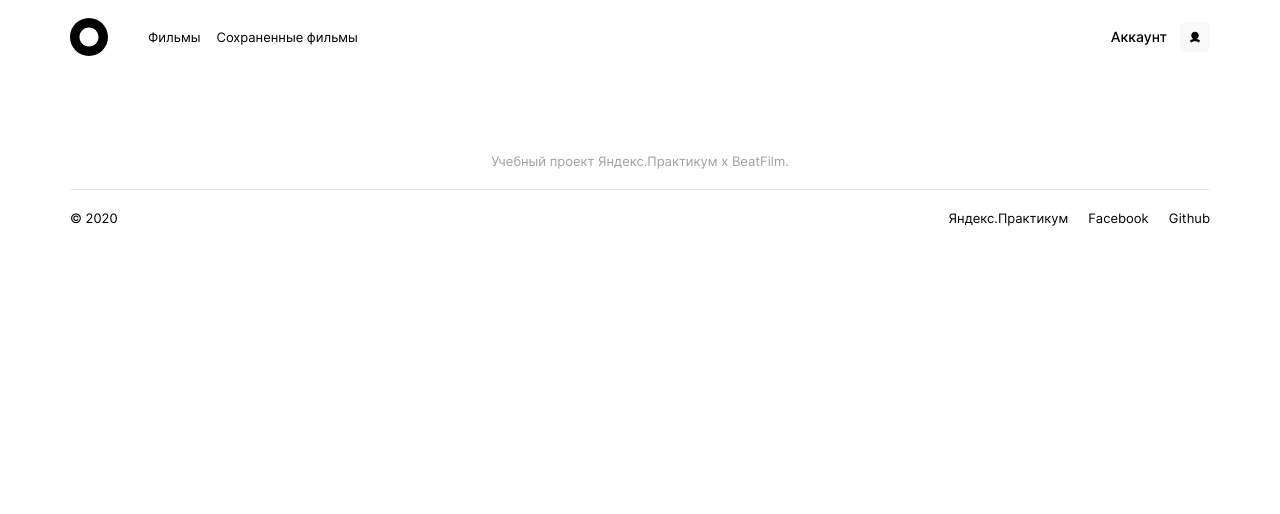
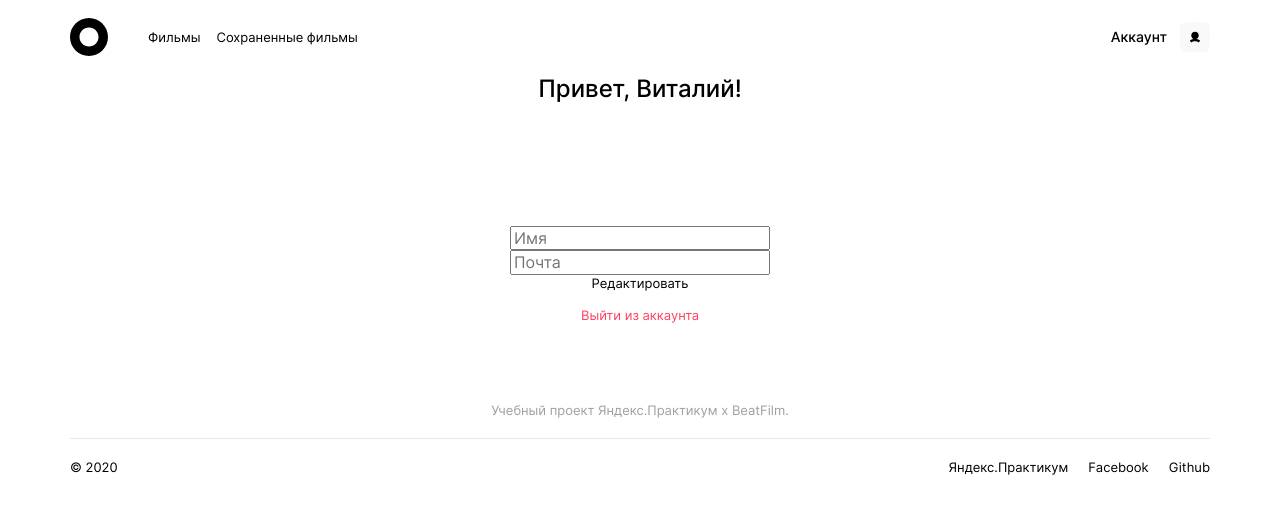
Before and after one commit to alinasemm/movies-explorer-frontend, a React (Create React App) app: page /profile in a window 1280 px wide. Shown: the top 514 px of the page. Built offline with nearby package versions, Linux system fonts and the light colour scheme.

Commit message:
Начала верстать компонент Profile

```diff
--- a/src/App.js
+++ b/src/App.js
@@ -5,6 +5,7 @@ import Main from './components/Main/Main';
 import Movies from './components/Movies/Movies';
 import SavedMovies from './components/SavedMovies/SavedMovies'
 import Footer from './components/Footer/Footer';
+import Profile from './components/Profile/Profile'
 
 function App() {
   return (
@@ -21,6 +22,9 @@ function App() {
         <Route path="/saved-movies">
           <SavedMovies />
         </Route>
+        <Route exact path="/profile">
+          <Profile />
+        </Route>
       </Switch>
       <Footer />
     </BrowserRouter>
--- a/src/components/Profile/Profile.css
+++ b/src/components/Profile/Profile.css
@@ -0,0 +1,35 @@
+.profile {
+  display: flex;
+  flex-direction: column;
+  align-items: center;
+}
+
+.profile__name {
+  font-style: normal;
+  font-weight: 500;
+  font-size: 24px;
+  line-height: 29px;
+  margin: 0;
+  margin-bottom: 123px;
+}
+
+.profile__form {
+  display: flex;
+  flex-direction: column;
+}
+
+.profile__buttons {
+  display: flex;
+  flex-direction: column;
+  align-items: center;
+  border: 0;
+  background: transparent;
+  padding: 0;
+  font-size: 13px;
+  line-height: 16px;
+}
+
+.profile__button-exit {
+  margin-top: 16px;
+  color: #FF4062;
+}
--- a/src/components/Profile/Profile.js
+++ b/src/components/Profile/Profile.js
@@ -0,0 +1,19 @@
+import React from 'react';
+
+function Profile() {
+  return (
+    <div className='profile'>
+      <h2 className='profile__name'>Привет, Виталий!</h2>
+      <form className='profile__form'>
+        <input className='profile__input-name' name='name' placeholder='Имя'/>
+        <input className='profile__input-email' name='email' placeholder='Почта'/>
+        <div className='profile__buttons'>
+          <span className='profile__button-edit'>Редактировать</span>
+          <span className='profile__button-exit'>Выйти из аккаунта</span>
+        </div>
+      </form>
+    </div>
+  );
+}
+
+export default Profile;
--- a/src/index.css
+++ b/src/index.css
@@ -19,3 +19,4 @@
 @import './components/MoviesCard/MoviesCard.css';
 @import './components/MoreCards/MoreCards.css';
 @import './components//SavedMovies/SavedMovies.css';
+@import './components/Profile/Profile.css';
```
